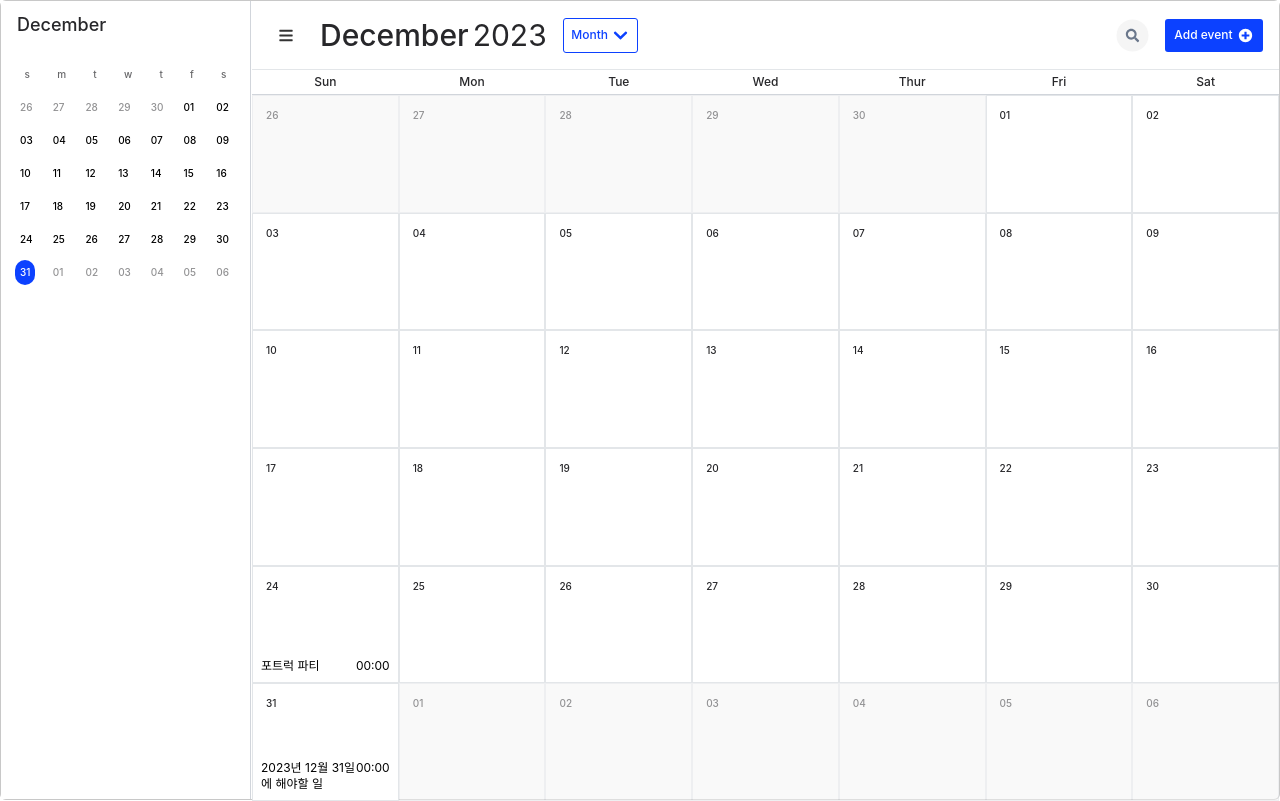
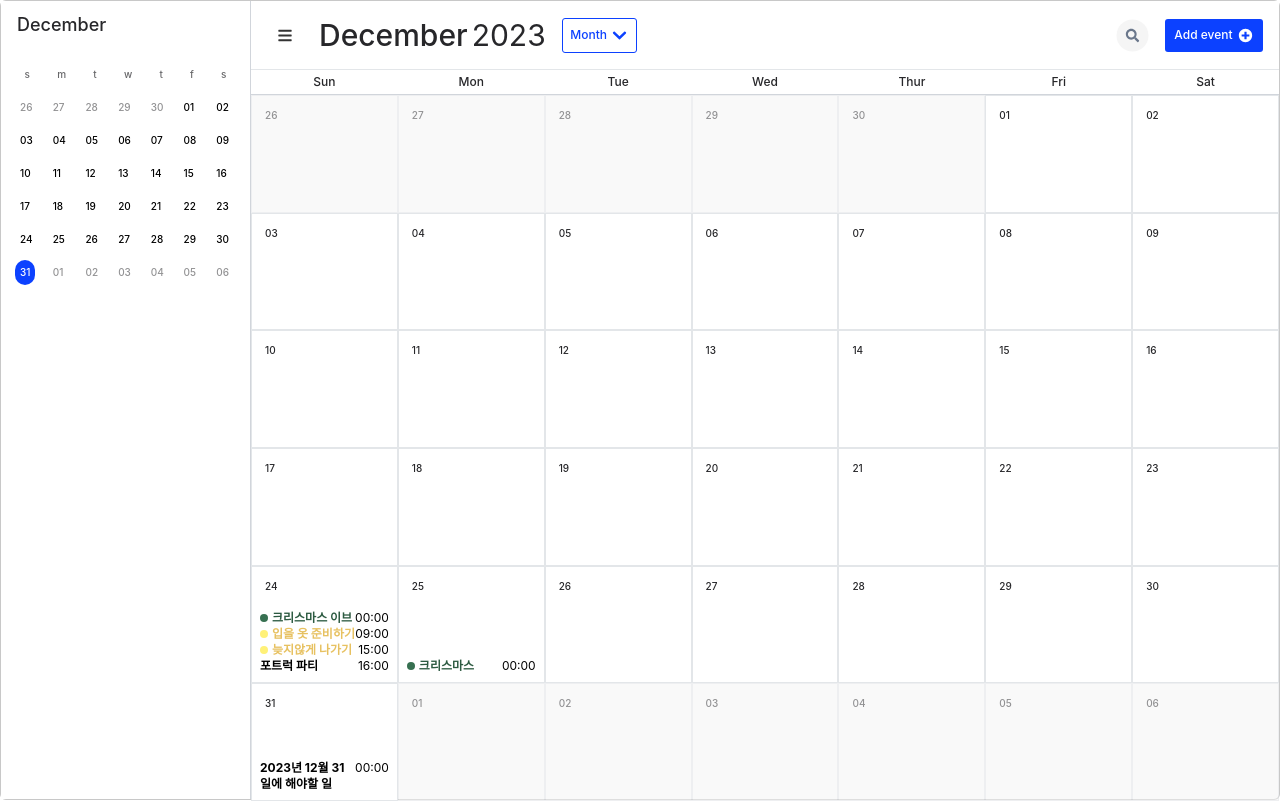
Before and after one commit to lindychi/frontend-bootcamp, a React (Create React App) app: page / in a window 1280 px wide. Built offline with nearby package versions, Linux system fonts and the light colour scheme.

Commit message:
style: 일정에 색상 추가

```diff
--- a/src/App.tsx
+++ b/src/App.tsx
@@ -87,7 +87,7 @@ function App() {
         </div>
 
         {/* 우측 항목 */}
-        <div className="grow shrink basis-0 h-screen pl-px flex-col justify-start items-center inline-flex">
+        <div className="grow shrink basis-0 h-screen flex-col justify-start items-center inline-flex">
           <div className="self-stretch p-4 bg-white border-b border-gray-300 border-opacity-60 justify-between items-center inline-flex">
             <div className="justify-start items-center gap-4 flex">
               <div className="justify-start items-start flex">
--- a/src/components/MonthCalendar/index.tsx
+++ b/src/components/MonthCalendar/index.tsx
@@ -41,13 +41,27 @@ export default function MonthCalendar({}: Props) {
                   </div>
                 </div>
               </div>
-              <div className="absolute left-2 bottom-2 text-xs w-[calc(100%-16px)]">
+              <div className="absolute bottom-2 text-xs w-[calc(100%-8px)]">
                 {todoList
                   .filter((todo) => todo.startedAt.getDate() === date.getDate())
+                  .sort((a, b) => a.startedAt.getTime() - b.startedAt.getTime())
                   .map((todo) => (
-                    <div className="w-full flex justify-between">
-                      <div>{todo.title}</div>
-                      <div>{`${todo.startedAt
+                    <div
+                      className="w-full flex justify-between font-bold bg-white hover:brightness-75 rounded-md px-1 transition-all cursor-pointer"
+                      style={{
+                        color: todo.category?.color,
+                      }}
+                    >
+                      <div className="flex items-center gap-1">
+                        {todo.category?.color && (
+                          <div
+                            className="w-2 h-2 rounded-full brightness-125"
+                            style={{ background: todo.category.color }}
+                          ></div>
+                        )}
+                        <div>{todo.title}</div>
+                      </div>
+                      <div className="font-normal text-black">{`${todo.startedAt
                         .getHours()
                         .toString()
                         .padStart(2, "0")}:${todo.startedAt
--- a/src/consts/sampleData.ts
+++ b/src/consts/sampleData.ts
@@ -1,4 +1,4 @@
-import { TodoItem } from "../types/common";
+import { Category, TodoItem } from "../types/common";
 
 /* 12월 31일부터 1월 7일까지 하루에 여러 일정이 있어도 상관없으니 샘플 데이터를 추가해줘 */
 
@@ -9,6 +9,19 @@ export const getMonthTodoList = (year: number, month: number) => {
   });
   return todoList;
 };
+
+export const categoryList: Category[] = [
+  {
+    id: 1,
+    name: "일상",
+    color: "#E7C160",
+  },
+  {
+    id: 2,
+    name: "휴일",
+    color: "#2C5A41",
+  },
+];
 
 export const todoDateList: TodoItem[] = [
   /* 2023년 12월부터 2024년 1월까지 샘플 데이터 만들어줘 */
@@ -114,7 +127,39 @@ export const todoDateList: TodoItem[] = [
     id: 15,
     title: "포트럭 파티",
     createdAt: "2024-01-14",
-    startedAt: new Date("2023-12-24"),
-    endedAt: new Date("2023-12-24"),
+    startedAt: new Date("2023-12-24T16:00:00"),
+    endedAt: new Date("2023-12-24T19:00:00"),
+  },
+  {
+    id: 16,
+    title: "크리스마스 이브",
+    createdAt: "2023-12-24",
+    startedAt: new Date("2023-12-24T00:00:00"),
+    endedAt: new Date("2023-12-24T23:59:59"),
+    category: categoryList[1],
+  },
+  {
+    id: 17,
+    title: "크리스마스",
+    createdAt: "2023-12-25",
+    startedAt: new Date("2023-12-25T00:00:00"),
+    endedAt: new Date("2023-12-25T23:59:59"),
+    category: categoryList[1],
+  },
+  {
+    id: 18,
+    title: "입을 옷 준비하기",
+    createdAt: "2023-12-24",
+    startedAt: new Date("2023-12-24T09:00:00"),
+    endedAt: new Date("2023-12-24T09:30:00"),
+    category: categoryList[0],
+  },
+  {
+    id: 19,
+    title: "늦지않게 나가기",
+    createdAt: "2023-12-24",
+    startedAt: new Date("2023-12-24T15:00:00"),
+    endedAt: new Date("2023-12-2415:30:00"),
+    category: categoryList[0],
   },
 ];
```
